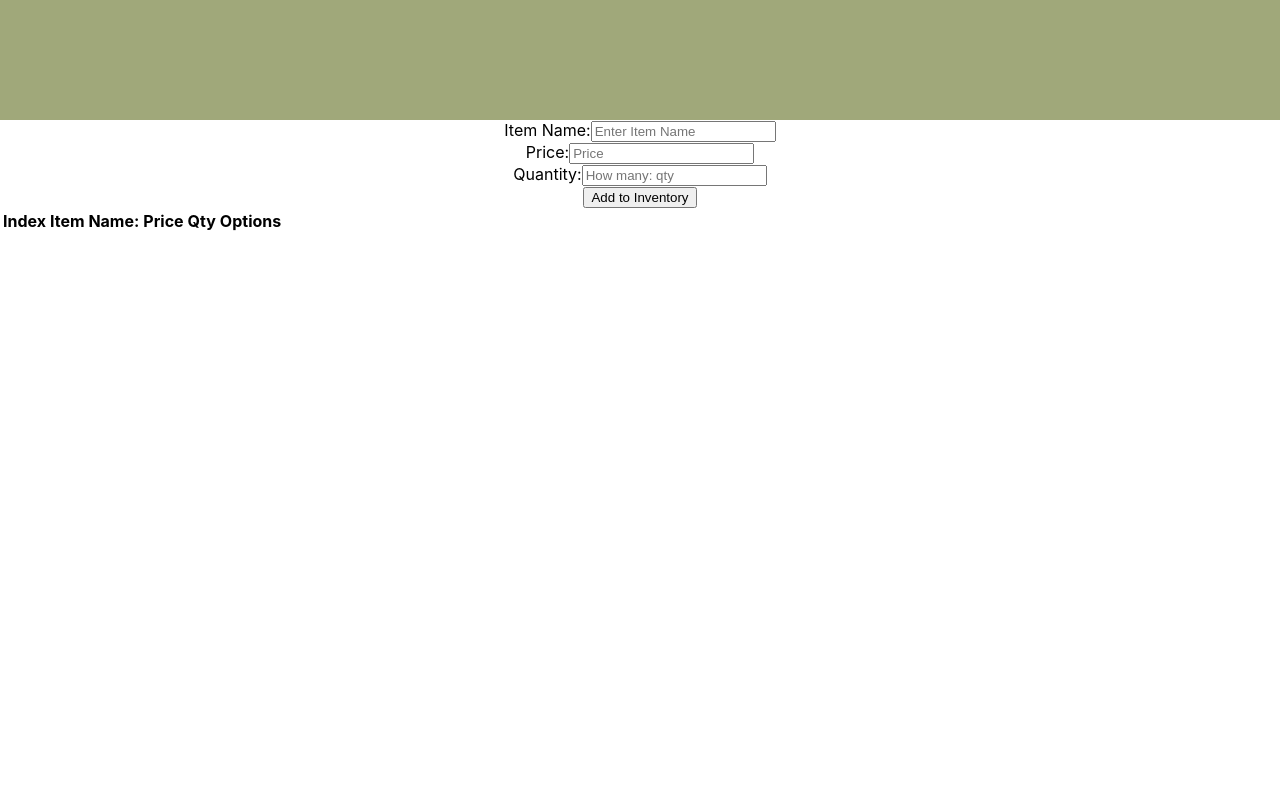
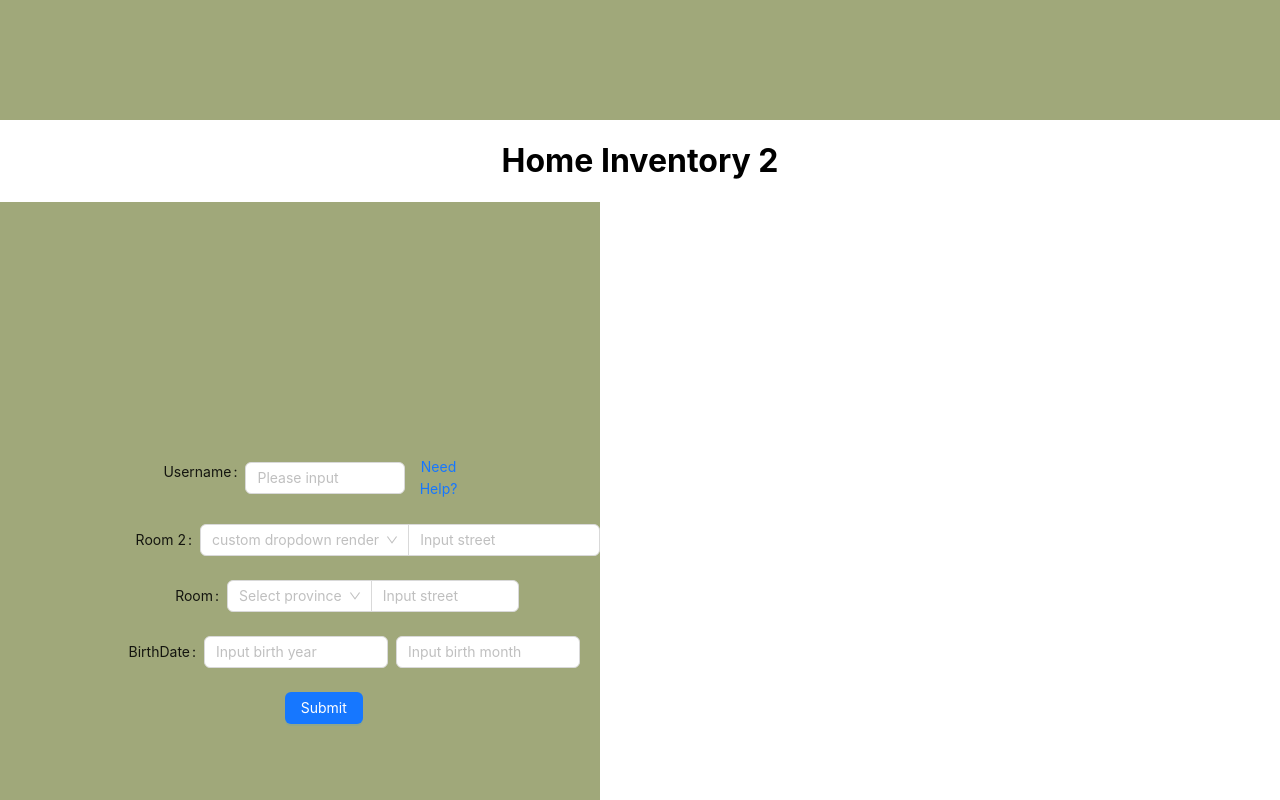
Before and after one commit to xizhong0422/react-home-inventory, a React (Create React App) app: page / in a window 1280 px wide. Shown: the part 680-1480 px from the top of the page. Before the commit the page ends 914 px from the top, so only its background shows below. Built offline with nearby package versions, Linux system fonts and the light colour scheme.

Commit message:
ant form

```diff
--- a/package.json
+++ b/package.json
@@ -3,6 +3,7 @@
   "version": "0.1.0",
   "private": true,
   "dependencies": {
+    "@ant-design/icons": "^5.3.6",
     "@testing-library/jest-dom": "^5.17.0",
     "@testing-library/react": "^13.4.0",
     "@testing-library/user-event": "^13.5.0",
--- a/src/App.css
+++ b/src/App.css
@@ -24,7 +24,15 @@
   color: white;
 }
 
-
+.input-form{
+  width: 100%;
+  background-color: #a0a87a;
+  min-height: 100vh;
+  display: flex;
+  flex-direction: column;
+  align-items: center;
+  justify-content: center;
+}
 
 .App-link {
   color: #61dafb;
--- a/src/App.js
+++ b/src/App.js
@@ -1,13 +1,22 @@
 import logo from './logo.svg';
 import './App.css';
 import AddInventory from './components/addInventory';
-import { Form, Button, Table } from "react-bootstrap";
-import { useState, createRef, Component } from 'react';
-// import { Form, Button, Table} from "antd";
+// import { Form, Button, Table } from "react-bootstrap";
+import { useState, createRef, Component, useRef } from 'react';
+import { Form, Button, Divider, Table, Input, Select, Space, Tooltip, Typography } from "antd";
+// const {  Button, Form, Table, Input, Select, Space, Tooltip, Typography  } = antd;
+// const {  PlusOutlined  } = icons;
+import { PlusOutlined } from '@ant-design/icons';
+const { Option } = Select;
+
 
 function App() {
   const [products, setProduct] = useState([]);
   const formData = createRef();
+  const onFinish = (values) => {
+    console.log('Received values of form: ', values);
+  };
+  let index = 0;
 
   //add product
   const addProduct = (e)=>{
@@ -43,64 +52,218 @@ function App() {
     setProduct([...products])
   }
 
+  const [rooms, setRooms] = useState(['jack', 'lucy']); //items, setItems
+  const [roomName, setRoomName] = useState('');//name, setName
+  const inputRef = useRef(null);
+  const onNameChange = (event) => {
+    setRoomName(event.target.value);
+
+  };
+  const addRoomItem = (e) => {
+    e.preventDefault();
+    setRooms([...rooms, roomName || `New item ${index++}`]);
+    setRoomName('');
+    setTimeout(() => {
+      inputRef.current?.focus();
+    }, 0);
+  };
+
   return (
     <div className="App">
       <header className="App-header">
         <h1>Home Inventory 1</h1>
         <AddInventory/>
-        <h1>Home Inventory 2</h1>
       </header>
 
-      <Form onSubmit={addProduct} ref={formData}>
-        <Form.Group controlId="formBasicProductName">
-            <Form.Label>Item Name:</Form.Label>
-            <Form.Control type="text" placeholder="Enter Item Name" name="product_name"/>
-        </Form.Group>
+      <h1>Home Inventory 2</h1>
 
-        <Form.Group controlId="formBasicPrice">
-            <Form.Label>Price:</Form.Label>
-            <Form.Control type="number" placeholder="Price" name="price"/>
-        </Form.Group>
+      <Form
+        name="complex-form"
+        onFinish={onFinish}
+        layout="horizontal"
+        className="input-form"
+        labelCol={{
+          span: 8,
+        }}
+        wrapperCol={{
+          span: 16,
+        }}
+        style={{
+          maxWidth: 600,
+        }} >
+        <Form.Item label="Username">
+          <Space>
+            <Form.Item
+              name="username"
+              noStyle
+              rules={[
+                {
+                  required: true,
+                  message: 'Username is required',
+                },
+              ]}
+            >
+              <Input
+                style={{
+                  width: 160,
+                }}
+                placeholder="Please input"
+              />
+            </Form.Item>
+            <Tooltip title="Useful information">
+              <Typography.Link href="#API">Need Help?</Typography.Link>
+            </Tooltip>
+          </Space>
+        </Form.Item>
 
-        <Form.Group controlId="formBasicQty">
-            <Form.Label>Quantity:</Form.Label>
-            <Form.Control type="number" placeholder="How many: qty" name="qty"/>
-        </Form.Group>
+        <Form.Item label="Room 2">
+          <Space.Compact>
+            <Form.Item
+              name={['address', 'province']}
+              noStyle
+              rules={[
+                {
+                  required: true,
+                  message: 'Province is required',
+                },
+              ]}
+            >
+              <Select
+                style={{
+                  width: 300,
+                }}
+                placeholder="custom dropdown render"
+                dropdownRender={(menu) => (
+                  <>
+                    {menu}
+                    <Divider
+                      style={{
+                        margin: '8px 0',
+                      }}
+                    />
+                    <Space
+                      style={{
+                        padding: '0 8px 4px',
+                      }}
+                    >
+                      <Input
+                        placeholder="Please enter item"
+                        ref={inputRef}
+                        value={roomName}
+                        onChange={onNameChange}
+                        onKeyDown={(e) => e.stopPropagation()}
+                      />
+                      <Button type="text" icon={<PlusOutlined />} onClick={addRoomItem}>
+                        Add item
+                      </Button>
+                    </Space>
+                  </>
+                )}
+                options={rooms.map((item) => ({
+                  label: item,
+                  value: item,
+                }))}
+              />
+            </Form.Item>
 
-        <Button variant="primary" type="submit">
-            Add to Inventory
-        </Button>
+            <Form.Item
+              name={['address', 'street']}
+              noStyle
+              rules={[
+                {
+                  required: true,
+                  message: 'Street is required',
+                },
+              ]}
+            >
+              <Input
+                style={{
+                  width: '100%',
+                }}
+                placeholder="Input street"
+              />
+            </Form.Item>
+          </Space.Compact>
+        </Form.Item>
+
+        <Form.Item label="Room">
+          <Space.Compact>
+            <Form.Item
+              name={['address', 'province']}
+              noStyle
+              rules={[
+                {
+                  required: true,
+                  message: 'Province is required',
+                },
+              ]}
+            >
+              <Select placeholder="Select province">
+                <Option value="Zhejiang">Zhejiang</Option>
+                <Option value="Jiangsu">Jiangsu</Option>
+              </Select>
+            </Form.Item>
+
+            <Form.Item
+              name={['address', 'street']}
+              noStyle
+              rules={[
+                {
+                  required: true,
+                  message: 'Street is required',
+                },
+              ]}
+            >
+              <Input
+                style={{
+                  width: '100%',
+                }}
+                placeholder="Input street"
+              />
+            </Form.Item>
+          </Space.Compact>
+        </Form.Item>
+
+        <Form.Item label="BirthDate"
+          style={{
+            marginBottom: 0,
+          }}
+        >
+          <Form.Item name="year"
+            rules={[
+              {
+                required: true,
+              },
+            ]}
+            style={{
+              display: 'inline-block',
+              width: 'calc(50% - 8px)',
+            }}
+          >
+            <Input placeholder="Input birth year" />
+          </Form.Item>
+          <Form.Item name="month"
+            rules={[
+              {
+                required: true,
+              },
+            ]}
+            style={{
+              display: 'inline-block',
+              width: 'calc(50% - 8px)',
+              margin: '0 8px',
+            }}
+          >
+            <Input placeholder="Input birth month" />
+          </Form.Item>
+        </Form.Item>
+
+        <Form.Item label=" " colon={false}>
+          <Button type="primary" htmlType="submit">
+            Submit
+          </Button>
+        </Form.Item>
       </Form>
-      <Table striped bordered hover variant="dark">
-        <thead>
-            <tr>
-                <th>Index</th>
-                <th>Item Name:</th>
-                <th>Price</th>
-                <th>Qty</th>
-                <th>Options</th>
-            </tr>
-        </thead>
-        <tbody>
-            {
-                products.map((item, index)=>{
-                    return(
-                        <tr key={index}>
-                            <td>{index}</td>
-                            <td>{item.product_name}</td>
-                            <td>{item.price}</td>
-                            <td>{item.qty}</td>
-                            <td>
-                                <Button variant="success" onClick={event=>increaseQty(event)} value={index}>+</Button>
-                                <Button variant="danger" onClick={event => decreaseQty(event)} value={index}>-</Button>
-                            </td>
-                        </tr>
-                    )
-                })
-            }
-        </tbody>
-      </Table>
-
 
     </div>
   );
```
Also changed, not shown: 1 other file (tests, documents, lock files or other folders).
